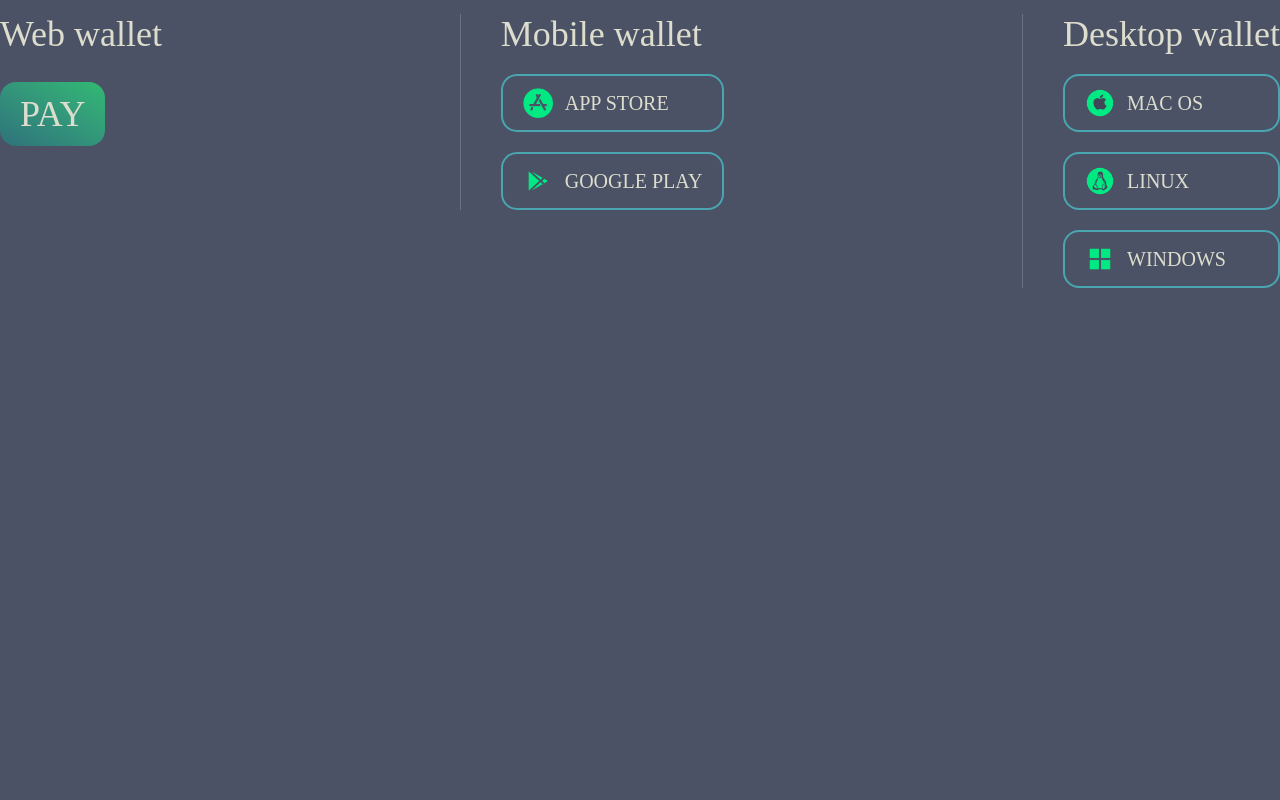
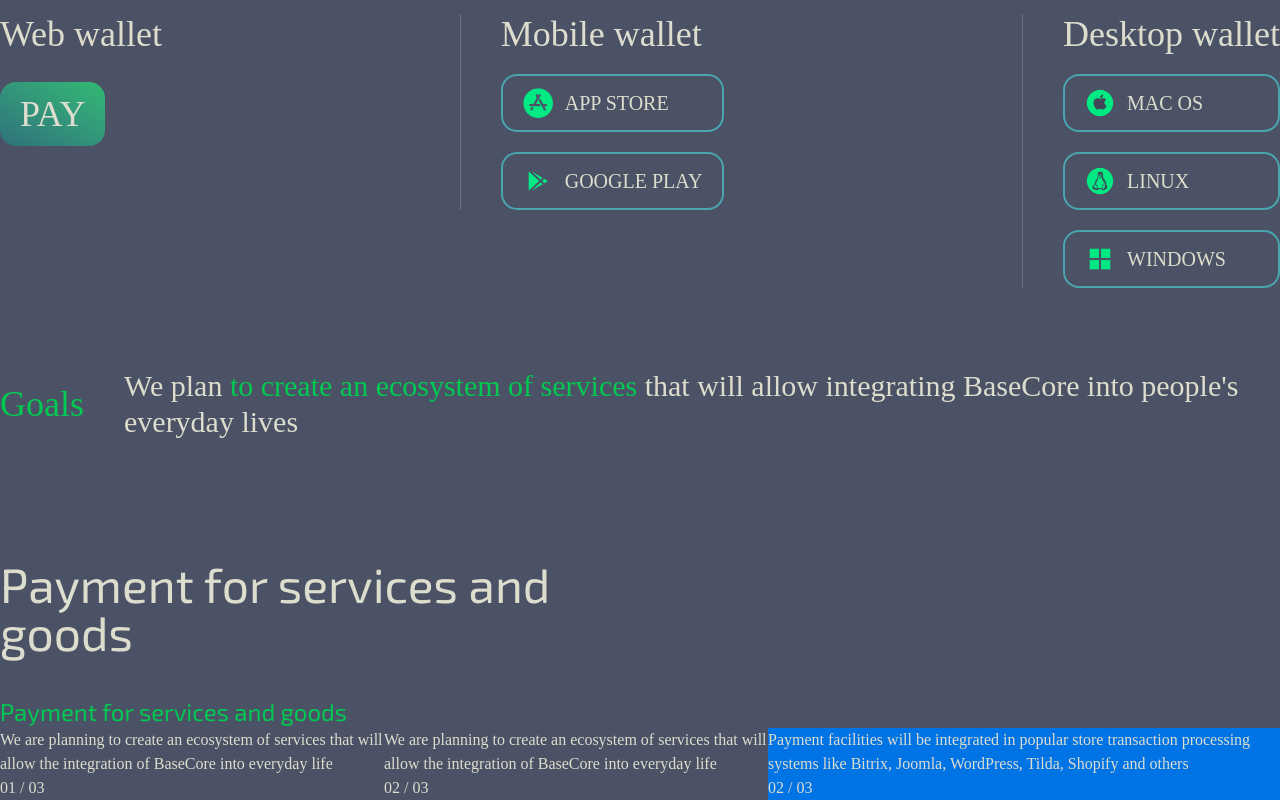
Before and after one commit to Bohdan2797/crypto-coin, a Next.js app: page / in a window 1280 px wide. Shown: the part 7769-8569 px from the top of the page. Before the commit the page ends 8137 px from the top, so only its background shows below. Built offline with nearby package versions, Linux system fonts and the light colour scheme; a web font is replaced by a local one.

Commit message:
next page and fix style

```diff
--- /dev/null
+++ b/app/components/Payment.tsx
@@ -0,0 +1,37 @@
+export function Payment () {
+    return(
+        <section className="mx-auto max-w-screen-2xl ">
+            <div className="flex  items-center gap-10 mb-30">
+                <h2 className="text-green-500 text-4xl">Goals </h2>
+                <span className="text-3xl">We plan <span className="text-green-500"> to create an ecosystem of services </span> that will allow integrating BaseCore into people's everyday lives</span>
+            </div>
+            <section>
+                <div className="flex flex-col font-exo gap-10">
+                    <h2 className="text-5xl w-2xl">Payment for services and goods</h2>
+                    <h3 className="text-green-500 text-2xl">Payment for services and goods</h3>
+                </div>
+                <div className="flex ">
+                    <div className="flex-[1.5]  flex flex-col">
+                        <span>We are planning to create an ecosystem of services that will allow the integration of BaseCore into everyday life</span>
+                        <span><span> 01
+                            </span> / 03</span>
+                    </div>
+                    <div className="flex-[1.5]  flex flex-col">
+                        <span>We are planning to create an ecosystem of services that will allow the integration of BaseCore into everyday life</span>
+                        <span><span> 02
+                            </span> / 03</span>
+                    </div>
+                    <div className="flex-[2] flex flex-col bg-[#0073E5]">
+                            <span>Payment facilities will be integrated in popular store transaction processing systems like Bitrix, Joomla, WordPress, Tilda, Shopify and others</span>
+                            <div>
+                                <span>
+                                    <span> 02 </span> / 03
+                                    {/* добавить перчень картинок вниз справа  */}
+                                </span>
+                            </div>
+                    </div>
+                </div>
+            </section>
+        </section>
+    )
+}
--- a/app/page.tsx
+++ b/app/page.tsx
@@ -4,6 +4,7 @@ import { Header } from "./components/Header";
 import { Invest } from "./components/Invest";
 import { MakingPass } from "./components/MakingPass";
 import { OptionsForU } from "./components/OptionsForU";
+import { Payment } from "./components/Payment";
 import { WhyInvest } from "./components/WhyInvest";
 
 export default function Home() {
@@ -16,6 +17,7 @@ export default function Home() {
     <Invest/>
     <WhyInvest/>
     <Device/>
+    <Payment/>
     </div>
   )
 }
```
